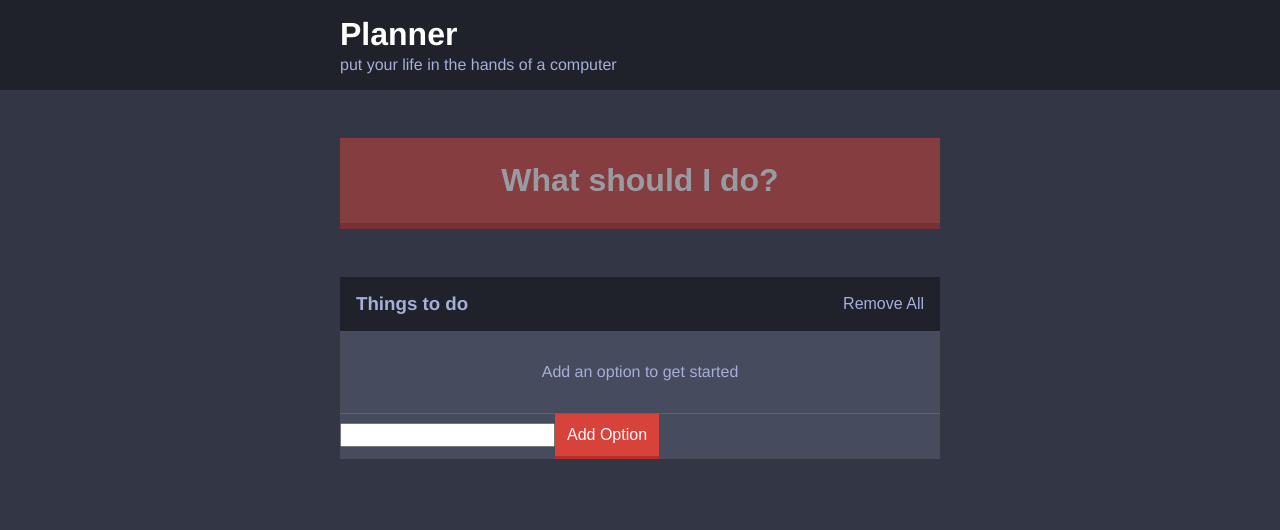
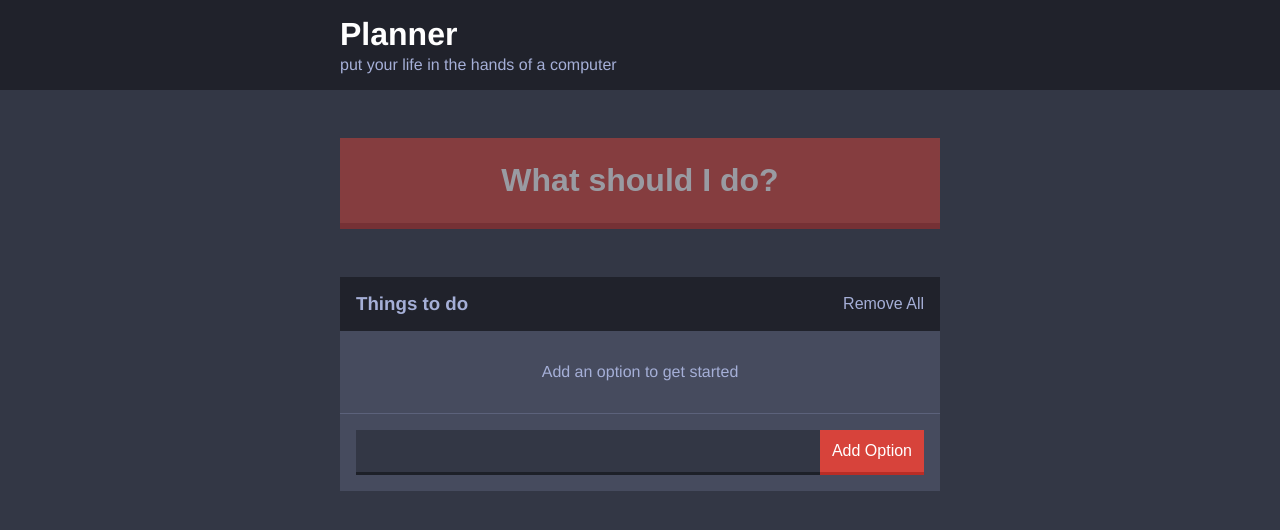
Before and after one commit to wrillrysata/expensify, a React app: page / in a window 1280 px wide. Shown: the top 530 px of the page. Built offline with nearby package versions, Linux system fonts and the light colour scheme.

Commit message:
Enhance UI

```diff
--- /dev/null
+++ b/src/styles/components/_add-option.scss
@@ -0,0 +1,18 @@
+.add-option-error{
+    color:$off-white;
+    font-style:italic;
+    margin:$m-size 0 0 2rem;
+    padding: 0, $m-size;
+}
+.add-option{
+    display: flex;
+    padding:$m-size;
+}
+.add-option__input{
+    flex-grow: 1;
+    background: $dark-blue;
+    border:none;
+    border-bottom: .3rem solid darken($color: $dark-blue, $amount: 10%);
+    color:$off-white;
+    padding:$s-size;
+}
--- /dev/null
+++ b/src/styles/components/_modal.scss
@@ -0,0 +1,33 @@
+.ReactModalPortal > div{
+    opacity: 0;
+}
+.ReactModalPortal .ReactModal__Overlay{
+    align-items: center;
+    justify-content: center;
+    display: flex;
+    transition: opacity 200ms ease-in-out;
+}
+.ReactModalPortal .ReactModal__Overlay--after-open{
+    opacity: 1;
+}
+.ReactModalPortal .ReactModal__Overlay--before-close{
+    opacity:0;
+}
+.modal{
+    background: $light-blue;
+    color:white;
+    max-width: 30rem;
+    outline:none;
+    padding:$l-size;
+    text-align: center;
+}
+.modal__title{
+    margin:0 0 $m-size 0;
+
+}
+.modal__body{
+    font-size:2rem;
+    font-weight:300;
+    margin:0 0 $l-size 0;
+    word-break: break-all;
+}
--- /dev/null
+++ b/src/styles/components/_option.scss
@@ -0,0 +1,14 @@
+.option{
+    border-bottom: 1px solid lighten($color: $light-blue, $amount: 10%);
+    display:flex;
+    justify-content: space-between;
+    padding: $l-size $m-size;
+
+}
+.option__text{
+    color:white;
+    font-weight: 500;
+    font-size: 2rem;
+    margin:0;
+    word-break: break-all;
+}
--- a/src/styles/components/_widget.scss
+++ b/src/styles/components/_widget.scss
@@ -8,6 +8,11 @@
     padding: $m-size;
     display: flex;
     justify-content: space-between;
+}
+.widget-footer{
+    display: flex;
+    justify-content: space-between;
+    //margin:0 $m-size;
 }
 .widget-header__title{
     margin:0;
--- a/src/styles/styles.scss
+++ b/src/styles/styles.scss
@@ -2,7 +2,10 @@ $brand-color: blue;
 
 @import './base/settings';
 @import './base/base';
+@import './components/add-option';
 @import './components/container';
 @import './components/button';
+@import './components/header';
+@import './components/modal';
 @import './components/widget';
-@import './components/header';
+@import './components/option';
```
